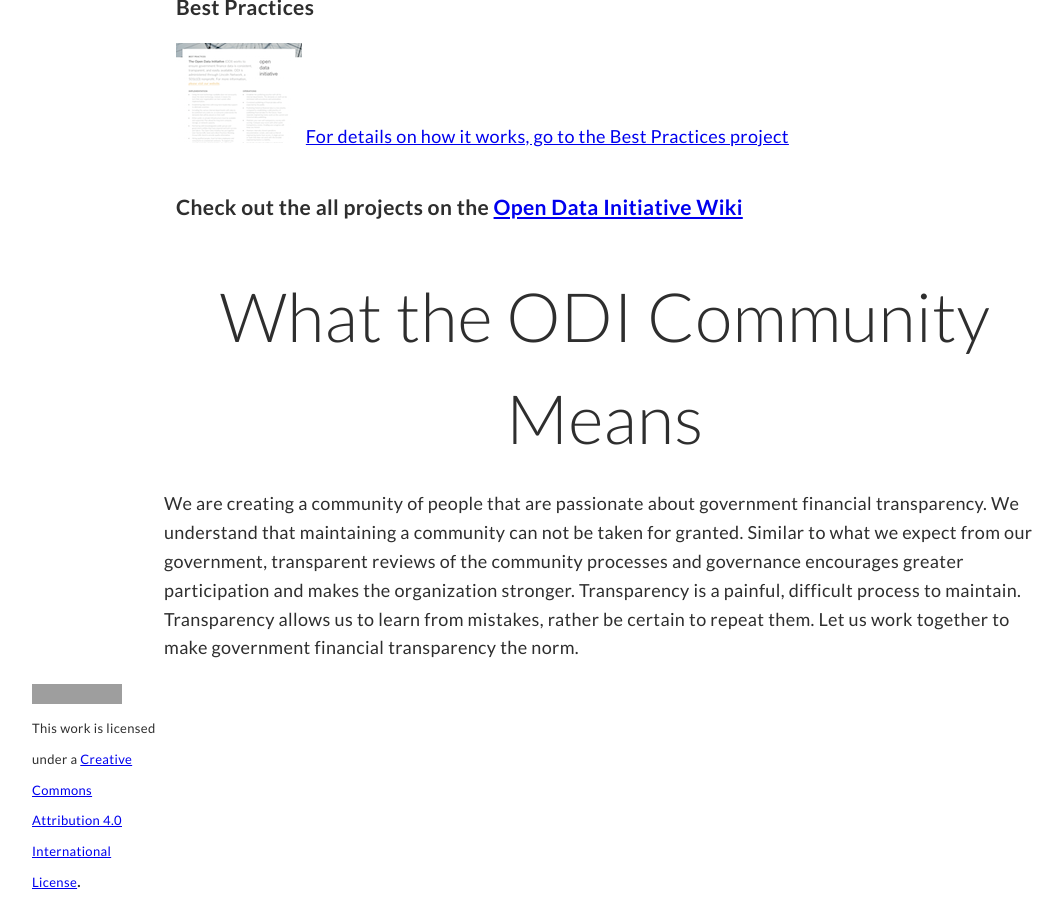
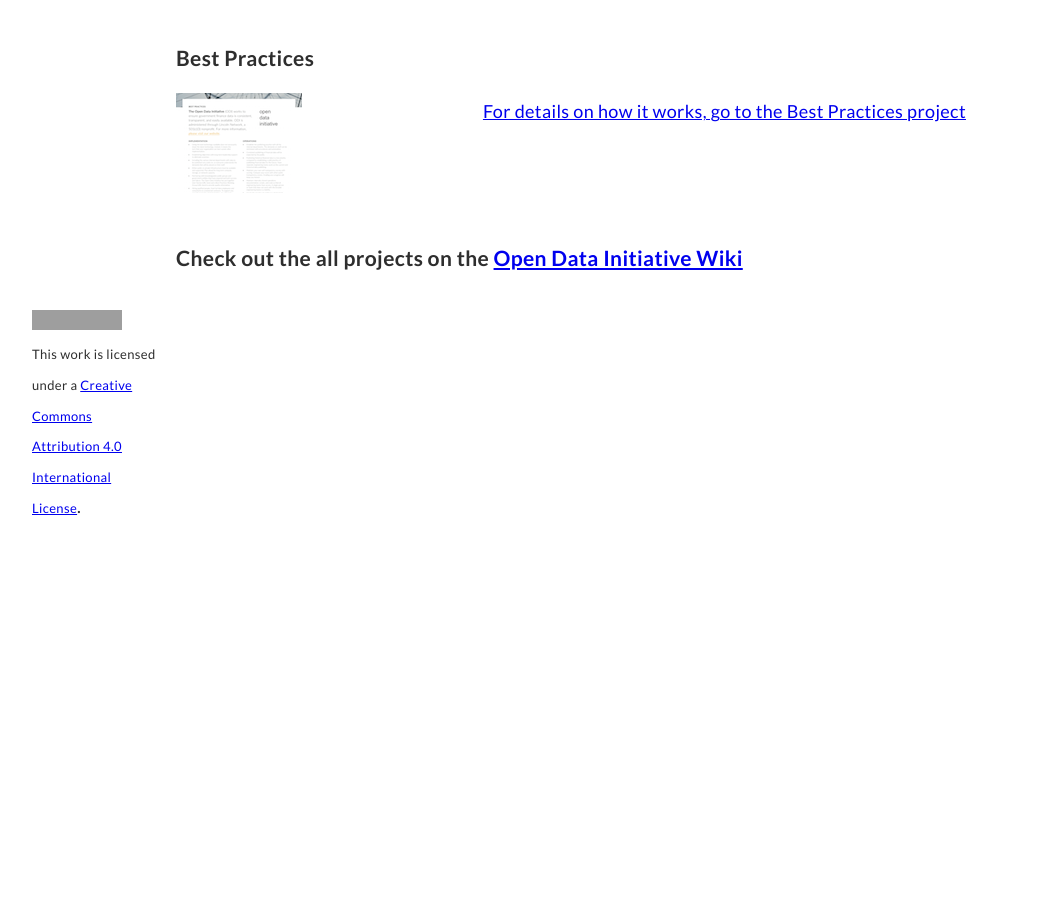
Before and after one commit to opendatainitiative/opendatainitiative.github.io, a Jekyll site: the page built from join.md, in a window 1280 px wide and 900 px high, scrolled down 1072 px. Shown: the whole window, without its empty margins (35-1098 px from the left). Built offline with Jekyll 4.4.1, drawn with Linux system fonts in a browser that asks for light colours; after the commit the page ends 1598 px from its top, so only the background shows below that; grey boxes are pictures that could not be loaded.

Commit message:
january cleanup of join.md

```diff
--- a/join.md
+++ b/join.md
@@ -8,21 +8,19 @@ title: Join
 
 <table border="0" cellpadding="10">
   <tr>
-    <td><a href="/learn">Read the Mission of ODI</a>
+    <td colspan="2">
+      <a href="/learn">Read the Mission of ODI</a>
     </td>
-    <td><a href="https://lists.opendatainitiative.io/mailman/listinfo/opendatainitiative">Join the ODI mailing list</a>. By joining the mailing list, you become an ODI Individual Member. <a href="/participation#membership">Find more information on becoming an ODI Individual and Partner Member here.</a>
+  </tr>
+    <td colspan="2"><a href="https://lists.opendatainitiative.io/mailman/listinfo/opendatainitiative">Join the ODI mailing list</a>. By joining the mailing list, you become an ODI Individual Member. <a href="/participation#membership">Find more information on becoming an ODI Individual and Partner Member here.</a>
     </td>
   </tr>
   <tr>
-    <td><br>
-    </td>
-    <td>Send emails to <a href="mailto:opendatainitiative@lists.opendatainitiative.io">opendatainitiative@lists.opendatainitiative.io</a> to discuss financial transparency and projects
+    <td colspan="2">Send emails to <a href="mailto:opendatainitiative@lists.opendatainitiative.io">opendatainitiative@lists.opendatainitiative.io</a> to discuss financial transparency and projects
     </td>
   </tr>
   <tr>
-    <td><br>
-    </td>
-    <td>We will continue to hold monthly webinars to work with the public. We will overview the state of our work and next steps at each webinar. <a href="/events">Find the next webinar here.</a>
+    <td colspan="2">We will continue to hold monthly webinars to work with the public. We will overview the state of our work and next steps at each webinar. <a href="/events">Find the next webinar here.</a>
     </td>
   </tr>
   <tr>
@@ -30,22 +28,28 @@ title: Join
     </td>
   </tr>
   <tr>
-      <td colspan="2"><h3>Transparency Report</h3>
+      <td>
+        <h3>Transparency Report</h3>
         <a href="https://docs.google.com/spreadsheets/d/1xUCq0jGeQjpt2noZF7d28wEglzHBIFxemSs3eBZTyiw/edit?usp=sharing"><img src="/assets/img/transparency_report_icon.png" alt="ODI Transparency Report"></a>
-        <a href="http://wiki.opendatainitiative.io/Projects/Transparency_Report">For details on how it works, go to the Transparency Report project</a>
-     </td>
+      </td>
+      <td><a href="http://wiki.opendatainitiative.io/Projects/Transparency_Report">For details on how it works, go to the Transparency Report project</a>
+      </td>
    </tr>
    <tr>
-      <td colspan="2">
+      <td>
         <h3>Tools</h3>
         <a href="/assets/doc/ODI_Recommended_Tools.pdf"><img src="/assets/img/tools_icon.png" alt="Get ODI Recommeded Tools"></a>
+     </td>
+     <td>
         <a href="http://wiki.opendatainitiative.io/Projects/Tools">For details on how it works, go to the Tools project</a>
      </td>
    </tr>
    <tr>
-      <td colspan="2">
+      <td>
         <h3>Best Practices</h3>
         <a href="/assets/doc/ODI-Best-Practices.pdf"><img src="/assets/img/practices_icon.png" alt="ODI Best Practices"></a>
+     </td>
+     <td>
         <a href="http://wiki.opendatainitiative.io/Projects/Best_Practices">For details on how it works, go to the Best Practices project</a>
      </td>
    </tr>
@@ -55,6 +59,3 @@ title: Join
     </td>
   </tr>
 </table>
-
-# What the ODI Community Means
-We are creating a community of people that are passionate about government financial transparency. We understand that maintaining a community can not be taken for granted. Similar to what we expect from our government, transparent reviews of the community processes and governance encourages greater participation and makes the organization stronger. Transparency is a painful, difficult process to maintain. Transparency allows us to learn from mistakes, rather be certain to repeat them. Let us work together to make government financial transparency the norm.
```
